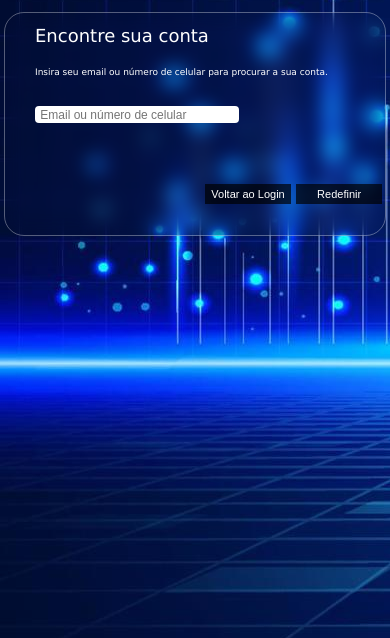
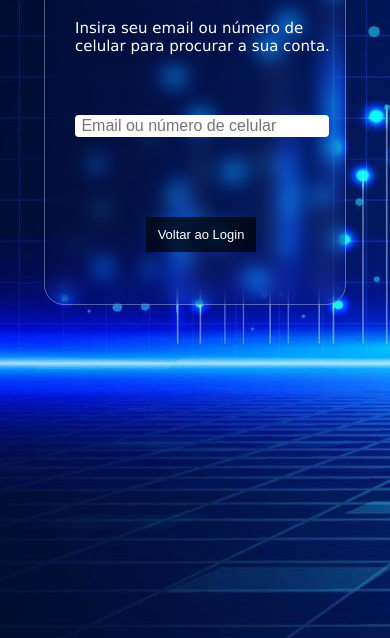
Before and after one commit to EllenOliver/Exercicio-finial, a plain HTML site: page index2.html in a window 390 px wide. Shown: the part 206-844 px from the top of the page. Drawn offline with Linux system fonts and the light colour scheme.

Commit message:
Segundo commit

```diff
--- a/estilo.css
+++ b/estilo.css
@@ -140,7 +140,7 @@ header .conteudo a
     {
         font-weight: normal;
         font-size: 25px;
-        margin-left: 78px;
+        margin-left: 67px;
     }
 
     header .conteudo h2
@@ -150,15 +150,15 @@ header .conteudo a
 
     header .conteudo input
     {
-       font-size: 15px ;
+       font-size: 16px ;
     }
 
     header .conteudo button
     {
         margin-top: 20px ;
         margin-left: 100px ;
-        height: 30px;
-        width: 100px;
+        height: 35px;
+        width: 110px;
         font-size: 13px ;
     }
 
--- a/estilo2.css
+++ b/estilo2.css
@@ -56,7 +56,7 @@ header .conteudo input
 
 .botao
 {
-    margin-left: 200px ;
+    margin-left: 350px ;
     margin-top: 20px ;
 }
 
@@ -104,6 +104,11 @@ button:hover
         height: 25px;
     }
 
+    .botao
+    {
+        margin-left: 310px ;
+    }
+
     .botao button
     {
         font-size: 15px;
@@ -118,54 +123,41 @@ button:hover
 {
     header .conteudo
     {
-        height: 222px;
-        width: 380px;
+        height: 360px;
+        width: 300px;
     }
 
     header .conteudo h1
     {
-        font-size: 18px;
+        font-size: 22px;
+        margin-left: 45px;
+        margin-bottom: 20px ;
     }
 
     header .conteudo p
     {
-        font-size: 9px;
+        font-size: 15px ;
+        margin-bottom: 40px ;
     }
 
     header .conteudo input
     {
-        font-size: 12px ;
-        width: 200px;
-        height: 15px;
+        width: 250px;
+        height: 20px;
+        font-size: 16px ;
+    }
+
+    .botao
+    {
+        margin-left: 1px ;
     }
 
     .botao button
     {
-        font-size: 11px;
-        height: 20px;
-        width: 86px;
-        margin: 0px ;
+        margin-top: 20px ;
+        margin-left: 100px ;
+        height: 35px;
+        width: 110px;
+        font-size: 13px ;
     }
 }
-
-@media (max-width :380px )
-{
-    header .conteudo h1
-    {
-        font-size: 19px;
-    }
-
-
-    header .conteudo
-    {
-        height: 240px;
-        width: 385px;
-    }
-
-
-    .botao button
-    {
-        margin-right: 200px;
-        margin: 5px ;
-    }
-}
--- a/index2.html
+++ b/index2.html
@@ -24,7 +24,7 @@
                         <div class="botao">
 
                             <a href="index.html"><button> Voltar ao Login</button></a>
-                            <button> Redefinir</button>
+
                         </div>
 
 
```
